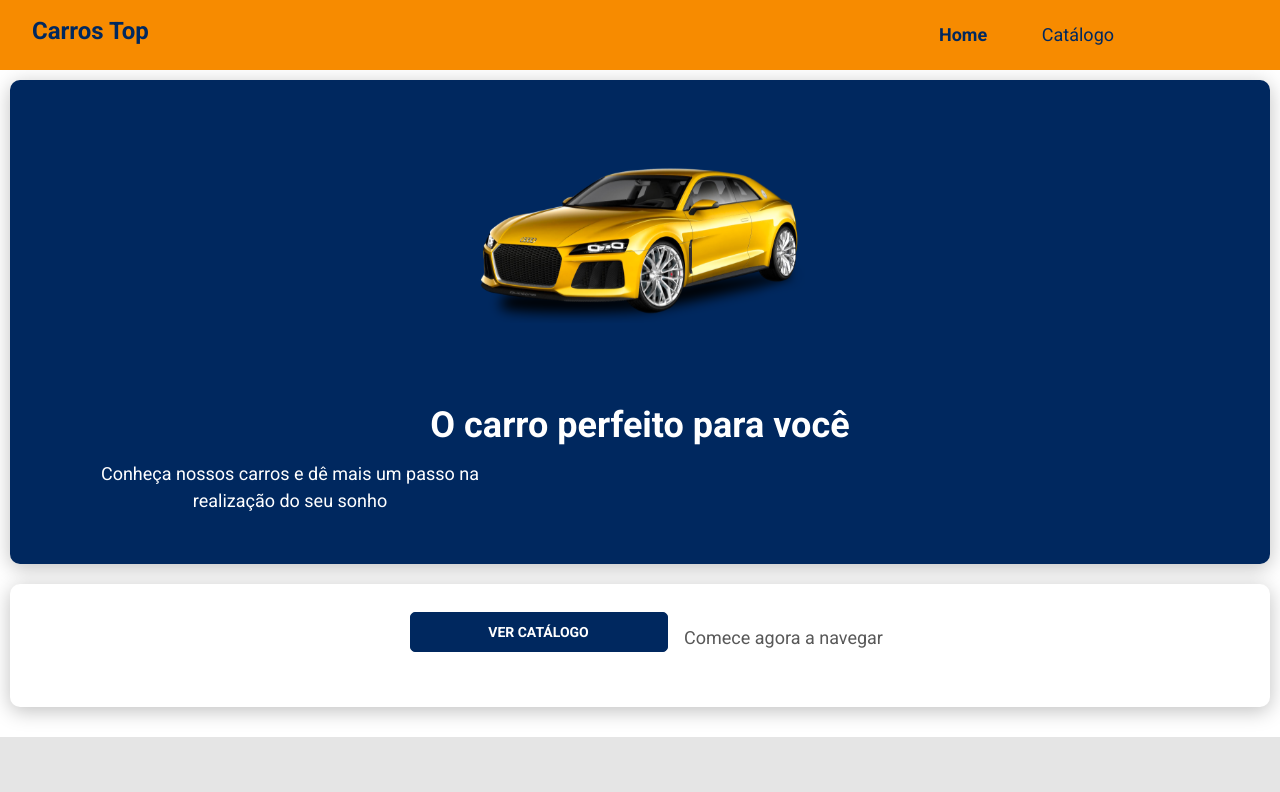
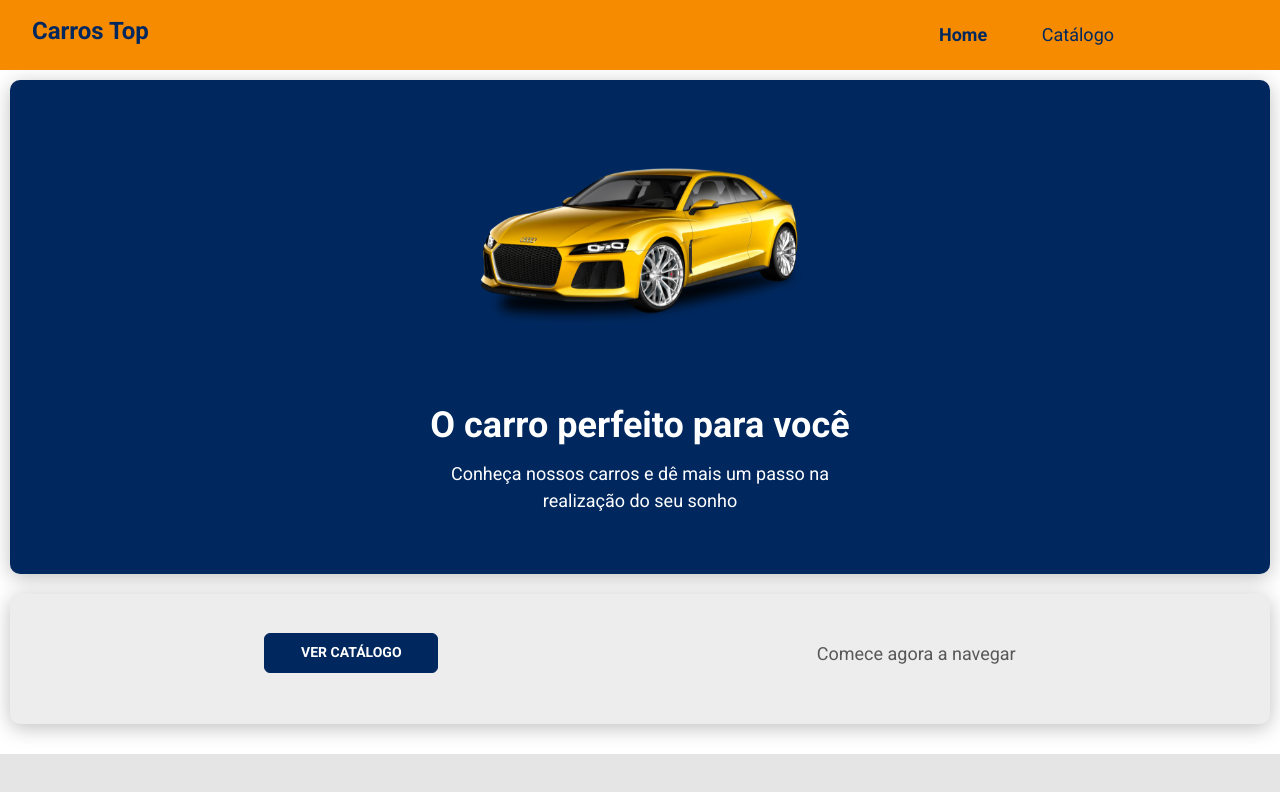
Before and after one commit to LorenzoBondan/Car-Sale-Page, a React (Create React App) app in the folder frontend/: page / in a window 1280 px wide. Shown: the top 792 px of the page. Built offline with nearby package versions, Linux system fonts and the light colour scheme.

Commit message:
Fix: home 576 styling

```diff
--- a/frontend/src/components/ButtonIcon/styles.css
+++ b/frontend/src/components/ButtonIcon/styles.css
@@ -5,11 +5,6 @@
     padding: 0;
 }
 
-.btn-container button{
-    border-radius: 5px;
-    height: 40px;
-    width: 174px;
-}
 
 .btn h6 {
     color: #ffffff;
--- a/frontend/src/components/ButtonIcon2/styles.css
+++ b/frontend/src/components/ButtonIcon2/styles.css
@@ -3,11 +3,6 @@
     justify-content: center;
 }
 
-.btn-container button{
-    border-radius: 5px;
-    height: 40px;
-    width: 258px;
-}
 
 .btn h6 {
     color: #ffffff;
--- a/frontend/src/pages/Home/index.tsx
+++ b/frontend/src/pages/Home/index.tsx
@@ -23,9 +23,11 @@
 
             <div className='base-card bottom-card'>
 
-                <div className='button-zone'>
+                <div className='region-btn'>
                     <ButtonIcon />
                 </div>
+
+
 
                 <div className='text-zone-bottom'>
                     <h2>Comece agora a navegar</h2>
--- a/frontend/src/pages/Home/styles.css
+++ b/frontend/src/pages/Home/styles.css
@@ -16,10 +16,12 @@
     padding: 62px 28px;
 }
 
+
 .text-zone-topper{
+    display: flex;
+    flex-direction: column;
+    align-items: center;
     text-align: center;
-
-    justify-content: center;
 }
 
 .text-zone-topper h1{
@@ -43,29 +45,24 @@
 .bottom-card{
     margin-bottom: 20px;
     background: rgb(237, 237, 237);
-}
-
-.button-zone{
-    height: 67px;
-}
-
-.button-zone button{
-    margin: 28px 63px 55px 63px;
-    height: 40px;
+    display: flex;
+    flex-direction: column;
+    justify-content: center;
+    height: 123px;
 }
 
 .text-zone-bottom h2 {
     color: #585858;
     font-weight: 400;
     font-size: 18px;
-    margin: 10px 50px 25px 50px;
+    margin: 0;
 }
 
-.bottom-card{
-    background: white;
-    height: 123px;
+.region-btn button{
+    width: 174px;
+    height: 40px;
+    margin-bottom: 13px;
 }
-
 
 /* 576 */
 @media(min-width: 576px){
@@ -82,29 +79,36 @@
     .text-zone-topper p{
         font-size: 18px;
         width: 400px;
-        margin-left: 80px;
     }
+
+    /* ----- */
 
     .bottom-card{
         display: flex;
         flex-direction: row;
-        justify-content: center;
-        align-items: center;
+        justify-content: space-around;
+        padding: 65px;
     }
 
-    .button-zone{
+    .region-btn{
         display: flex;
         flex-direction: column;
         justify-content: center;
-        padding-left: 0px;
     }
 
-    .button-zone button{
-        margin-right: 16px;
+    .text-zone-bottom{
+        display: flex;
+        flex-direction: column;
+        justify-content: center;
     }
 
     .text-zone-bottom h2{
-        width: 200px;
-        margin-left: 0;
+        padding-bottom: 10px;
     }
+
 }
+
+@media(min-width: 768px){
+
+
+}
```
